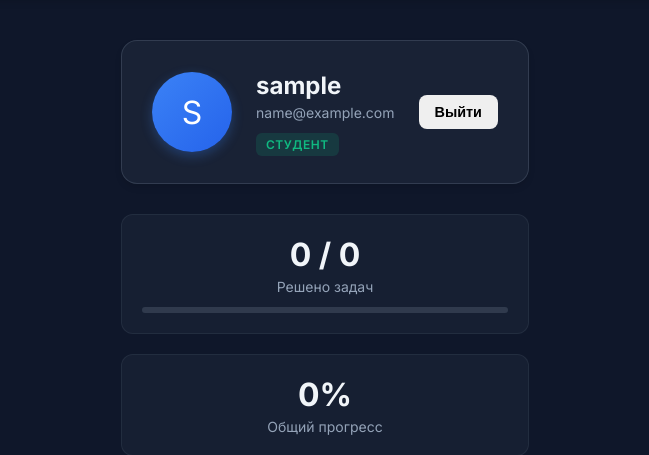
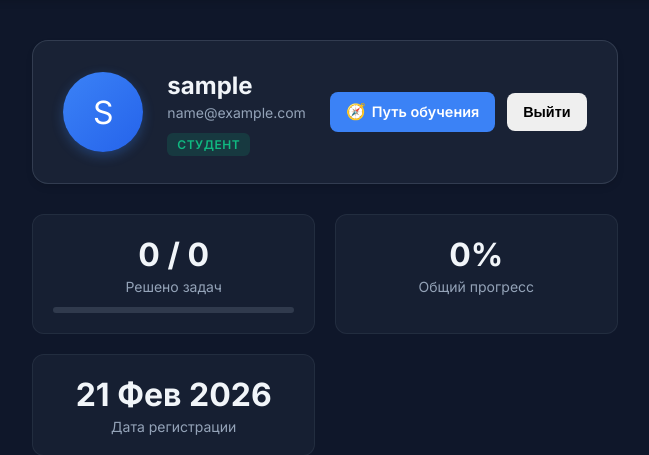
Before and after one commit to Arallez/diploma-clustering-app, a Django app: page /profile/ in a window 1280 px wide. Shown: the part 70-525 px from the top of the page, without its empty margins (315-964 px from the left). Run offline with Django 5.2, Linux system fonts and the light colour scheme; the visitor is signed in with stand-in values (Sample User, id 1); data that the repository does not hold is empty.

Commit message:
feat(profile): move learning path (recommendations) button to profile header

```diff
--- a/templates/core/profile.html
+++ b/templates/core/profile.html
@@ -22,10 +22,15 @@
                 <span class="role-badge">Студент</span>
             </div>
         </div>
-        <div class="logout-form">
-            <form action="{% url 'logout' %}" method="post">
+
+        <!-- Profile Actions -->
+        <div class="profile-actions" style="display: flex; gap: 12px; align-items: center;">
+            <a href="{% url 'encyclopedia:recommendations' %}" class="btn" style="background-color: var(--primary-color); color: white; display: flex; align-items: center; gap: 6px; padding: 10px 16px;">
+                <span style="font-size: 1.1em;">🧭</span> Путь обучения
+            </a>
+            <form action="{% url 'logout' %}" method="post" style="margin: 0;">
                 {% csrf_token %}
-                <button type="submit" class="btn btn-outline-danger">Выйти</button>
+                <button type="submit" class="btn btn-outline-danger" style="padding: 10px 16px;">Выйти</button>
             </form>
         </div>
     </div>
```
